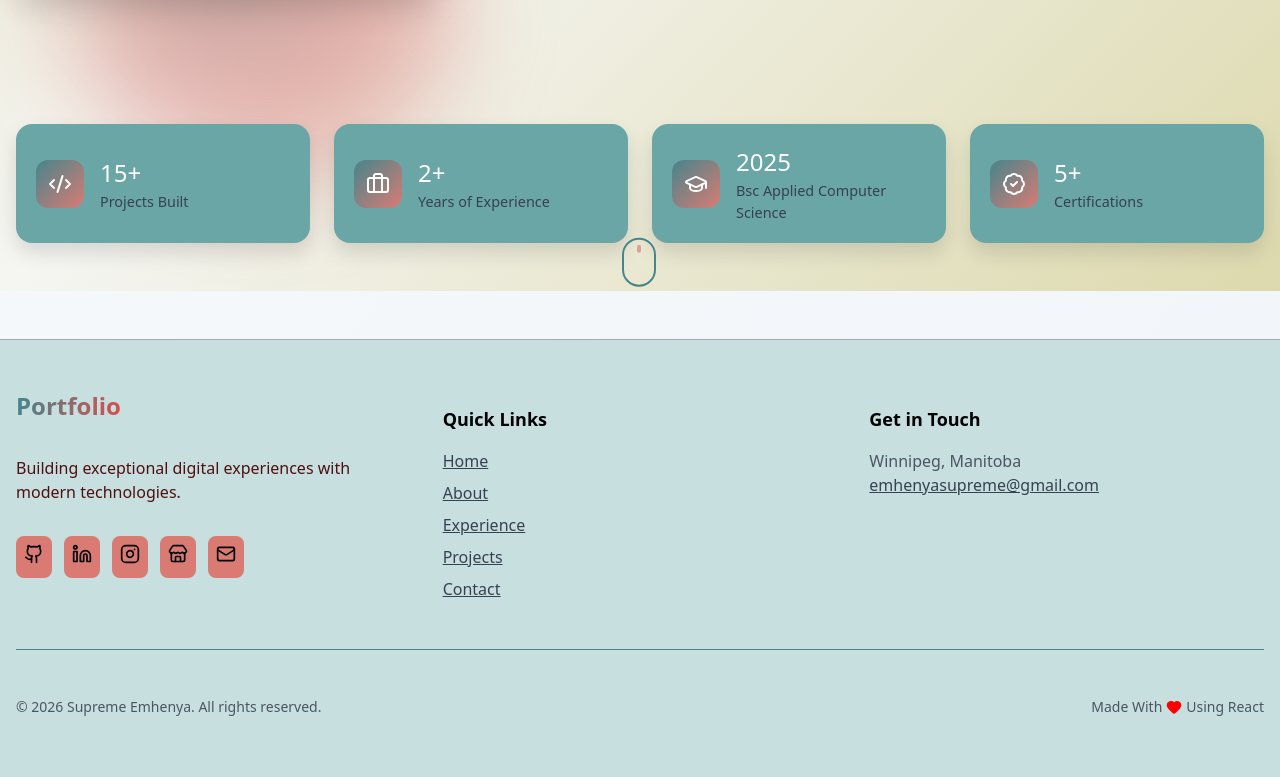
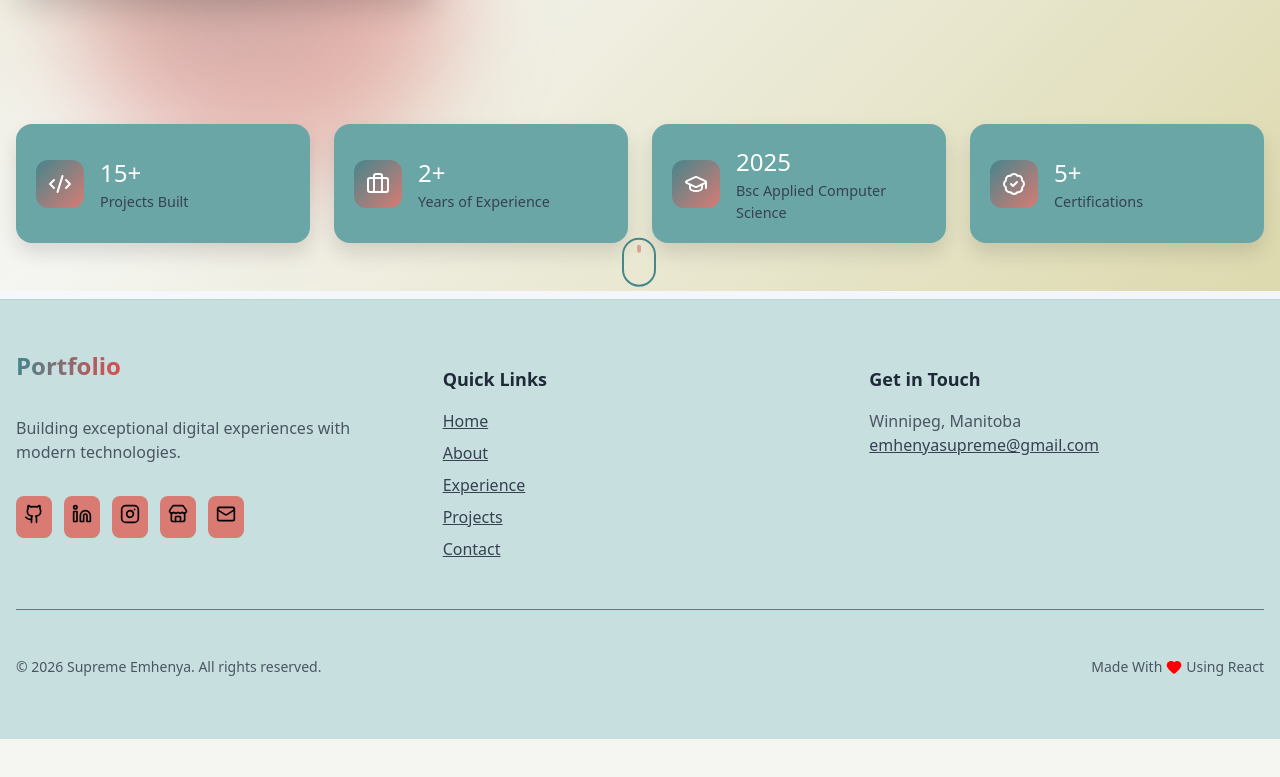
Before and after one commit to Emya101/Personal-Portfolio, a React (Vite) app: page / in a window 1280 px wide. Shown: the part 1074-1851 px from the top of the page. After the commit the page ends 1813 px from the top, so only its background shows below. Built offline with nearby package versions, Linux system fonts and the light colour scheme.

Commit message:
style: add root variables for dark theme in footer

```diff
--- a/src/Components/Footer.module.css
+++ b/src/Components/Footer.module.css
@@ -1,7 +1,7 @@
 .footer {
-    background: #c7dfdf;
-    border-top: 1px solid #a8a9aa;
-    margin-top: 3rem;
+    background: var(--footer-bg);
+    border-top: 1px solid var(--card-border);
+    margin-top: 0.5rem;
 }
 
 .container {
@@ -25,7 +25,7 @@
 .logo {
     font-size: 1.5rem;
     font-weight: bold;
-    background: linear-gradient(to right, #45858C, #D94E4E);
+    background: linear-gradient(to right, var(--primary), var(--secondary));
     -webkit-background-clip: text;
     color: transparent;
     text-decoration: none;
@@ -34,7 +34,7 @@
 }
 
 .description {
-    color: rgb(78, 16, 16);
+    color: var(--text-soft);
     margin-bottom: 2rem;
 }
 
@@ -45,7 +45,7 @@
 
 .socialBtn {
     padding: 0.5rem;
-    background: #D97B73;
+    background: var(--accent);
     color: black;
     border-radius: 0.5rem;
     transition: all 0.1s ease-in-out;
@@ -73,7 +73,7 @@
 
 .socialBtn:nth-child(5):hover {
     color: white;
-    background: #D94E4E;
+    background: var(--secondary);
 }
 
 .icon {
@@ -84,7 +84,7 @@
 .heading {
     font-size: 1.125rem;
     margin-bottom: 1rem;
-    color: black;
+    color: var(--text-main);
 }
 
 .list {
@@ -97,22 +97,22 @@
 }
 
 .Nav {
-    color: #374151;
+    color: var(--text-secondary);
 }
 
 .Nav:hover {
-    color: #D94E4E;
+    color: var(--secondary);
 }
 
 .contactList {
     list-style: none;
     padding: 0;
-    color: #4b5563;
+    color: var(--text-soft);
 }
 
 .bottomBar {
     padding-top: 2rem;
-    border-top: 1px solid #45858C;
+    border-top: 1px solid var(--primary);
 }
 
 .bottomContent {
@@ -120,26 +120,26 @@
     flex-direction: row;
     justify-content: space-between;
     gap: 1rem;
-    color: #4b5563;
+    color: var(--text-soft);
 }
 
 .copy {
     font-size: 0.875rem;
 }
 
-.madeNotice{
+.madeNotice {
     display: flex;
     align-items: center;
-    gap:0.25rem;
+    gap: 0.25rem;
     font-size: 0.875rem;
-    color: #4b5563;
+    color: var(--text-soft);
 }
 
-.heart{
-    width:16px;
-    height:16px;
-    color:red;
-    fill:red;
+.heart {
+    width: 16px;
+    height: 16px;
+    color: red;
+    fill: red;
 }
 
 @media (max-width: 768px) {
```
